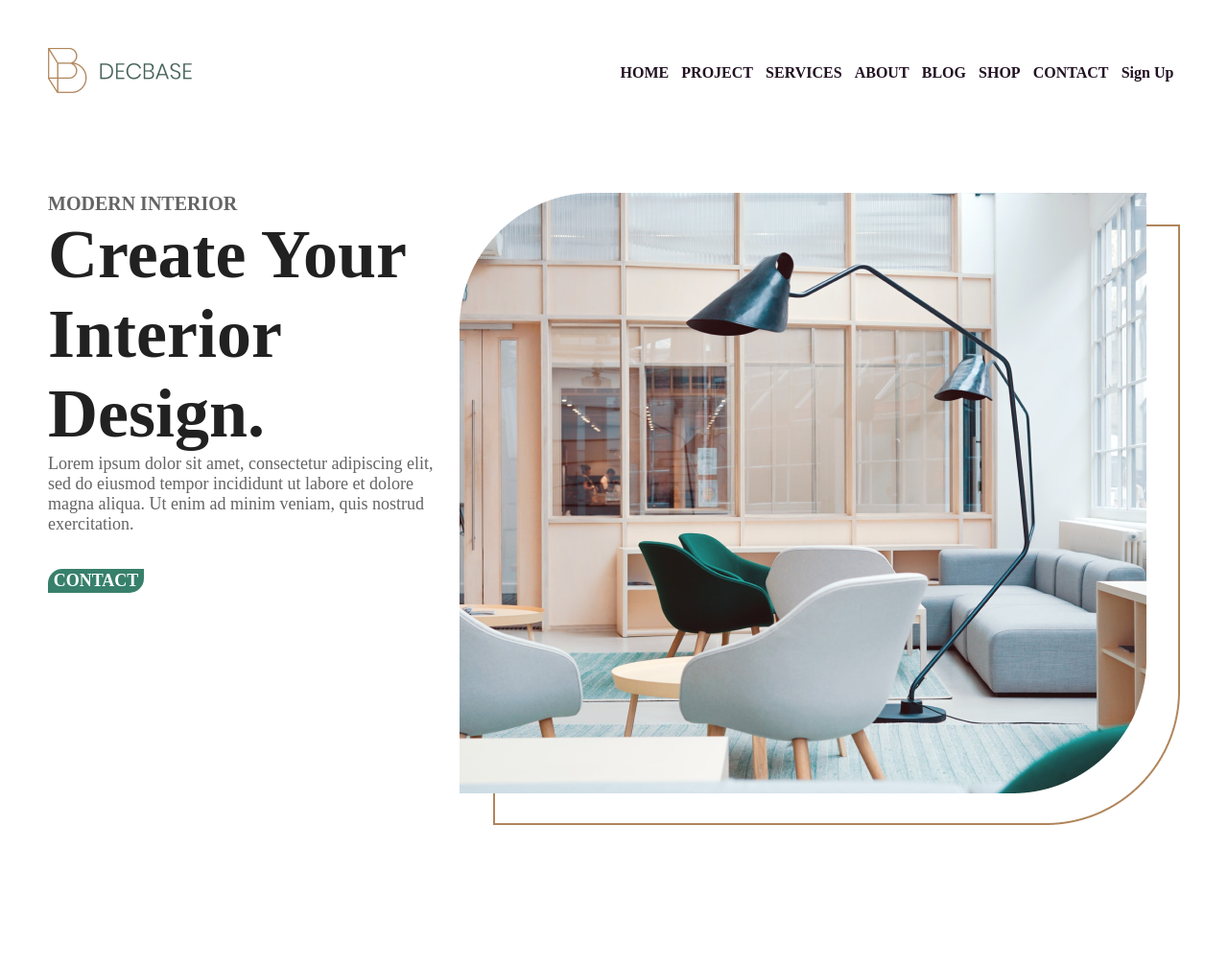
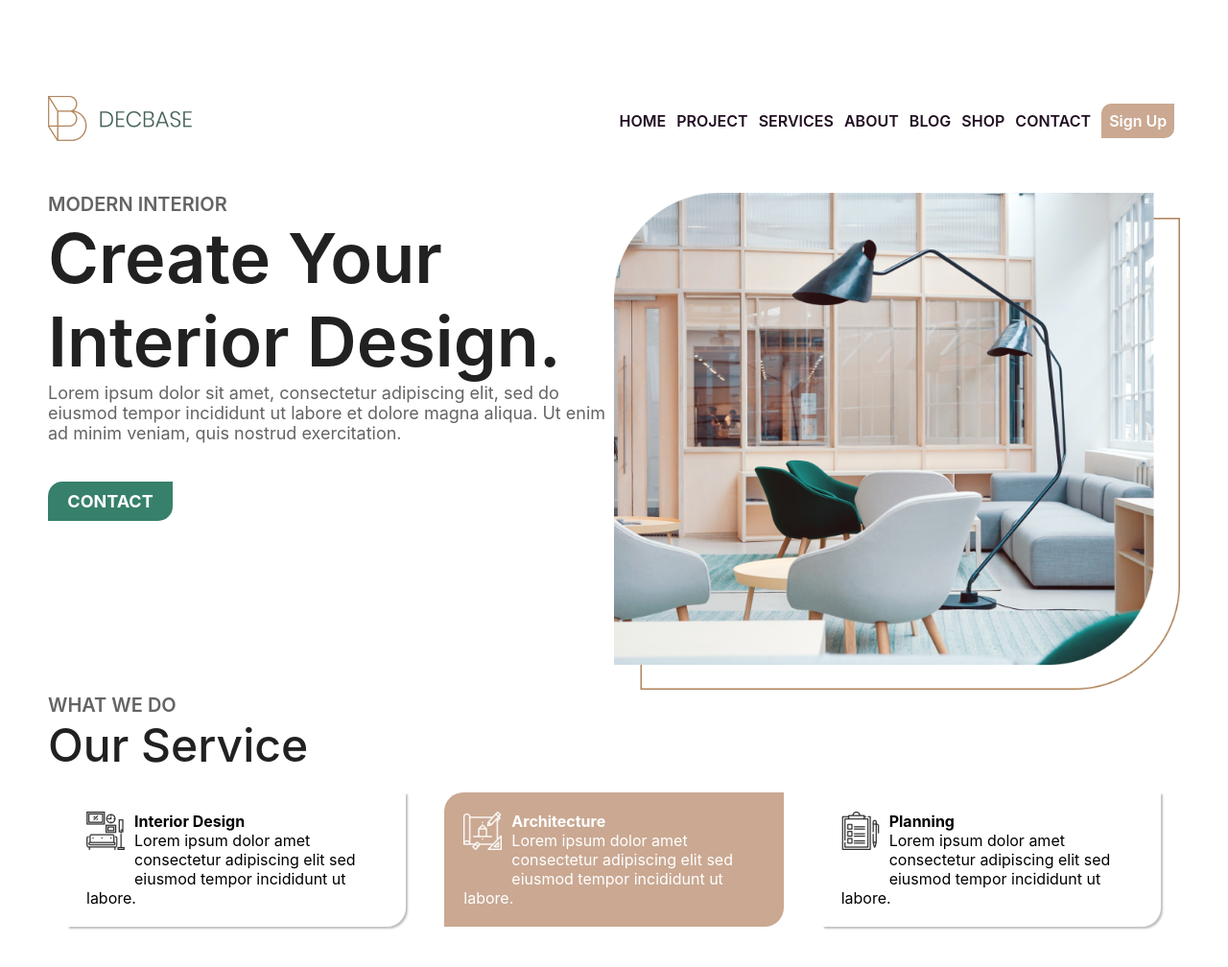
Before and after one commit to AzizImastara/Decbase, a plain HTML site: page indexv1.html in a window 1280 px wide. Shown: the whole page at 96% size. Before the commit the page ends 914 px from the top, so only its background shows below. Drawn offline with Linux system fonts and the light colour scheme.

Commit message:
Responsive

```diff
--- a/assetsv1/css/stylev1.css
+++ b/assetsv1/css/stylev1.css
@@ -2,12 +2,25 @@
     margin: 0;
     padding: 0;
 }
+body{
+    font-family: -apple-system, BlinkMacSystemFont, 'Segoe UI', Roboto, Oxygen, Ubuntu, Cantarell, 'Open Sans', 'Helvetica Neue', sans-serif
+}
+/* Container */
+.container{
+    max-width: 1920px;
+    background-color: #fff;
+    margin: auto;
+    padding: 50px;
+    box-sizing: border-box;
+}
 /* navbar */
 nav{
     align-items: center;
-    padding: 50px;
+    padding: 50px 0;
     box-sizing: border-box;
     background-color: #fff;
+    display: flex;
+    justify-content: space-between;
 }
 nav ul{
     display: flex;
@@ -20,16 +33,27 @@ nav ul li a{
     color: #212;
     font-weight: 600;
 }
-/* Container */
-.container{
-    max-width: 1920px;
-    background-color: #fff;
-    margin: auto;
-    padding: 50px;
-    box-sizing: border-box;
-    display: flex;
+.button{
+    background-color: #CAA892;
+    border-radius: 10px 0;
+    width: 60px;
+    padding: 8px;
+    color: #fff;
 }
 /* Content1 */
+.co1{
+    flex: 1;
+}
+.co2{
+    flex: 1;
+}
+.co2 img{
+    width: 100%;
+}
+.container-satu{
+    display: flex;
+    flex-direction: row-reverse;
+}
 .co1 h4{
     font-size: 20px;
     font-weight: 600;
@@ -49,20 +73,61 @@ nav ul li a{
     background-color: #37806B;
     border-radius: 15px 0;
     width: 100px;
-    height: 25px;
-    line-height: 25px;
+    padding: 10px 15px;
+    align-items: center;
     text-align: center;
 }
 .green1 p{
     color: #fff;
     font-weight: 700;
+    font-style: normal;
+}
+/* Content2 */
+.vo1 h4{
+    font-size: 20px;
+    font-weight: 600;
+    color: #646464;
+}
+.vo1 h2{
+    font-size: 48px;
+    font-weight: 500;
+    color: #212121;
+}
+.vo2{
+    display: flex;
+    justify-content: space-around;
+}
+.kolom1, .kolom3{
+    background-color: #fff;
+    border-radius: 20px 0;
+    width: 250px;
+    padding: 20px;
+    margin: 20px;
+    box-shadow: 2px 2px 2px rgba(0, 0, 0, 0.25);
+    flex: 1;
+}
+.kolom2{
+    background-color: #CAA892;
+    border-radius: 20px 0;
+    color: #fff;
+    width: 250px;
+    padding: 20px;
+    margin: 20px;
+    flex: 1;
+}
+.kolom1 img, .kolom2 img, .kolom3 img{
+    float: left;
+    margin-bottom: 40px;
+    margin-right: 10px;
 }
 /* Responsive */
-@media(min-width: 1000px){
-    nav{
-        display: flex;
-        justify-content: space-between;
+@media(max-width: 1000px){
+    .menu{
+        display: none;
     }
     /* content1 */
-
+    .container-satu{
+        flex-direction: column;
+    }
+    /* content2 */
 }
--- a/indexv1.html
+++ b/indexv1.html
@@ -6,22 +6,26 @@
         <link rel="stylesheet" href="assetsv1/css/stylev1.css">
     </head>
     <body>
+        <div class="container">
             <nav>
                 <div>
                     <img src="assetsv1/img/Decbasee.png">
                 </div>
                 <ul>
-                <li><a href="#">HOME</a></li>
-                <li><a href="#">PROJECT</a></li>
-                <li><a href="#">SERVICES</a></li>
-                <li><a href="#">ABOUT</a></li>
-                <li><a href="#">BLOG</a></li>
-                <li><a href="#">SHOP</a></li>
-                <li><a href="#">CONTACT</a></li>
-                <li><a href="#">Sign Up</a></li>
+                    <li><a href="#" class="menu">HOME</a></li>
+                    <li><a href="#" class="menu">PROJECT</a></li>
+                    <li><a href="#" class="menu">SERVICES</a></li>
+                    <li><a href="#" class="menu">ABOUT</a></li>
+                    <li><a href="#" class="menu">BLOG</a></li>
+                    <li><a href="#" class="menu">SHOP</a></li>
+                    <li><a href="#" class="menu">CONTACT</a></li>
+                    <li><a href="#" class="button">Sign Up</a></li>
                 </ul>
             </nav>
-        <div class="container">
+            <div class="container-satu">
+                <div class="co2">
+                    <img src="assetsv1/img/Group 1.png">
+                </div>
                 <div class="co1">
                     <h4>MODERN INTERIOR</h4>
                     <h1>Create Your <br>
@@ -34,8 +38,35 @@
                         <p>CONTACT</p>
                     </div>
                 </div>
-            <div class="co2">
-                <img src="assetsv1/img/Group 1.png">
+            </div>
+            <div class="container-dua">
+                <div class="vo1">
+                    <h4>WHAT WE DO</h4>
+                    <h2>Our Service</h2>
+                </div>
+                <div class="vo2">
+                    <div class="kolom1">
+                        <img src="assetsv1/img/logo1.png">
+                        <h4>Interior Design</h4>
+                        <p>Lorem ipsum dolor amet consectetur
+                            adipiscing elit sed eiusmod tempor
+                            incididunt ut labore.</p>
+                    </div>
+                    <div class="kolom2">
+                        <img src="assetsv1/img/logo2.png">
+                        <h4>Architecture</h4>
+                        <p>Lorem ipsum dolor amet consectetur
+                            adipiscing elit sed eiusmod tempor
+                            incididunt ut labore.</p>
+                    </div>
+                    <div class="kolom3">
+                        <img src="assetsv1/img/logo3.png">
+                        <h4>Planning</h4>
+                        <p>Lorem ipsum dolor amet consectetur
+                            adipiscing elit sed eiusmod tempor
+                            incididunt ut labore.</p>
+                    </div>
+                </div>
             </div>
         </div>
     </body>
```
Lines whose indentation alone changed are shown as unchanged.
